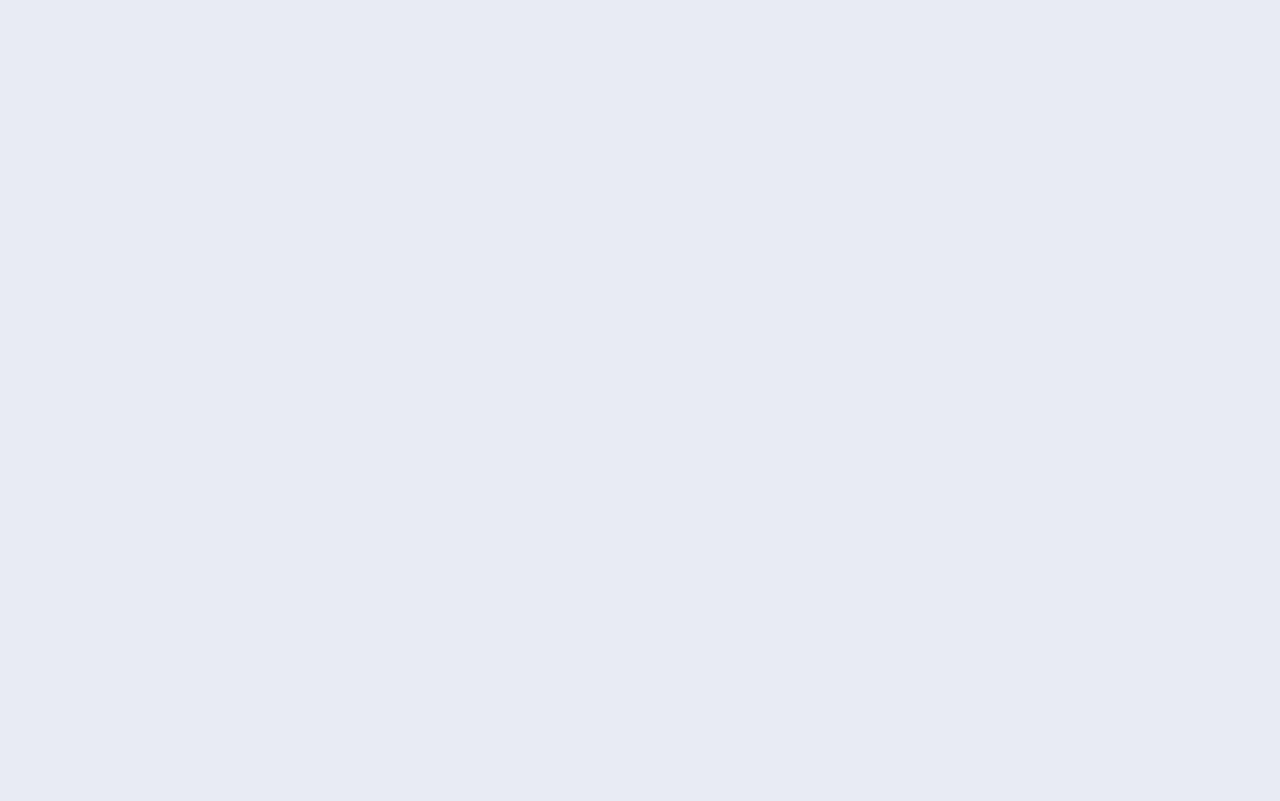
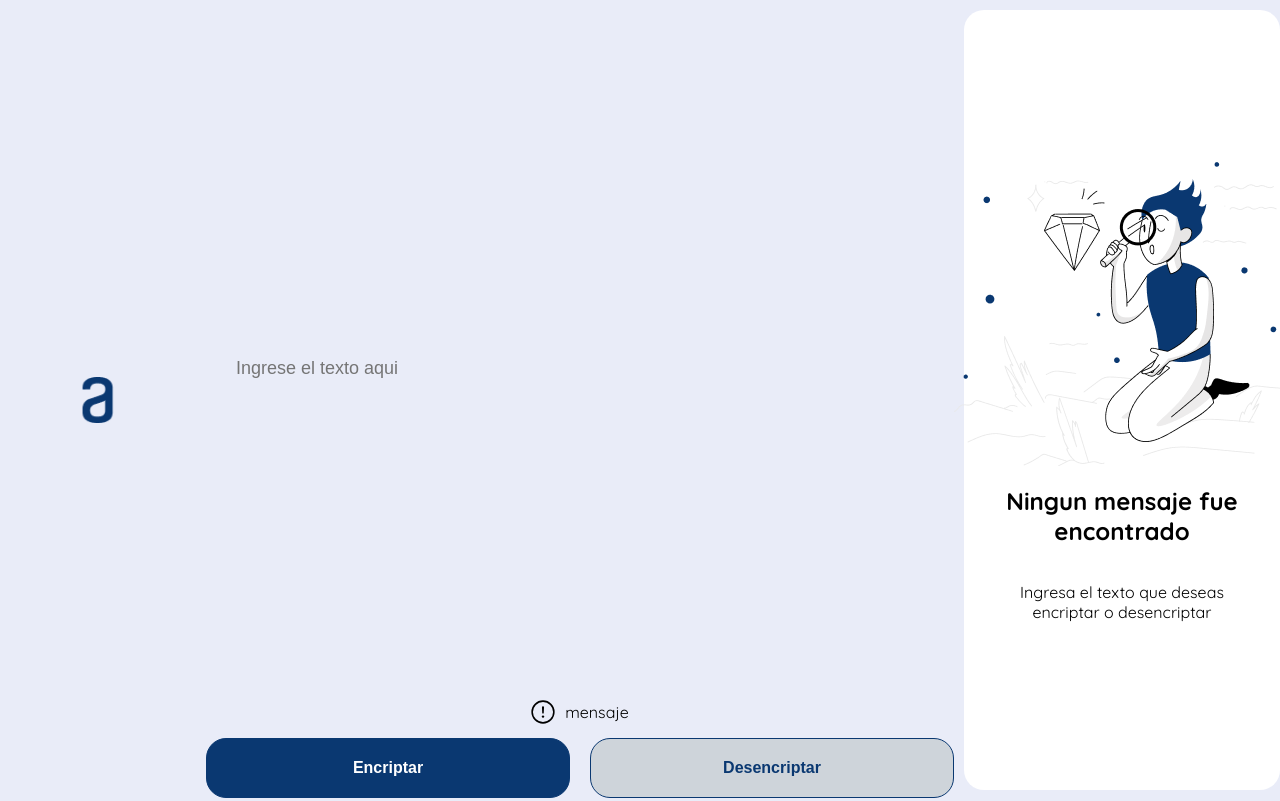
Before and after one commit to developerleonardo/encriptador-de-texto, a plain HTML site: page index.html in a window 1280 px wide. Drawn offline with Linux system fonts and the light colour scheme.

Commit message:
Estructura html de la pagina esta lista. El estilo inicial esta en una etapa avanzada

```diff
--- a/index.html
+++ b/index.html
@@ -1,12 +1,44 @@
 <!DOCTYPE html>
 <html lang="en">
+
 <head>
     <meta charset="UTF-8">
     <meta name="viewport" content="width=device-width, initial-scale=1.0">
     <title>Encriptador</title>
     <link rel="stylesheet" href="style.css">
+    <link rel="preconnect" href="https://fonts.googleapis.com">
+    <link rel="preconnect" href="https://fonts.gstatic.com" crossorigin>
+    <link href="https://fonts.googleapis.com/css2?family=Quicksand:wght@300..700&display=swap" rel="stylesheet">
+
 </head>
+
 <body>
+    <div class="container">
+        <figure class="icon">
+            <img src="./img/Logo.png" alt="logo alura">
+        </figure>
+        <div class="encryptor">
+            <div class="input-container">
+                <input type="text" placeholder="Ingrese el texto aqui">
+                <div class="buttoms-container">
+                    <div class="alert-message-container">
+                        <img src="./icons/error_circle_warning_exclamation_alert_icon_175530.svg" alt="icono de alerta">
+                        <p>mensaje</p>
+                    </div>
+                    <div class="buttons">
+                        <button>Encriptar</button>
+                        <button>Desencriptar</button>
+                    </div>
+                </div>
+            </div>
+        </div>
+        <div class="resultado-container">
+            <img src="./img/Muñeco.png" alt="imagen de una persona con una lupa en la mano, observando un diamante">
+            <h2>Ningun mensaje fue encontrado</h2>
+            <p>Ingresa el texto que deseas encriptar o desencriptar</p>
+        </div>
+    </div>
     <script src="index.js"></script>
 </body>
+
 </html>
--- a/style.css
+++ b/style.css
@@ -3,14 +3,115 @@
     --light-blue-300: #E9ECF8;
     --dark-blue-300: #0A3871;
     --gray-400: #495057;
+    --sm: 14px;
+    --md: 16px;
+    --lg: 18px;
 }
 
 body {
     background-color: var(--light-blue-300);
+    font-family: "Quicksand", sans-serif;
+    margin: 0;
 }
 
 .container {
-    width: 100px;
-    height: 100px;
+    top: 0;
+    width: 100%;
+    height: 100vh;
+    display: flex;
+    align-items: center;
+}
+
+.icon {
+    width: 10%;
+    height: 48px;
+    display: flex;
+    justify-content: center;
+    align-items: center;
+}
+
+.icon img {
+    width: 100%;
+}
+
+.encryptor {
+    display: flex;
+    flex-direction: column;
+    width: 60%;
+    height: 90%;
+}
+
+.input-container {
+    padding: 10px;
+    height: 80%;
+}
+
+.input-container input {
+    width: 90%;
+    height: 100%;
+    background-color: transparent;
+    border: none;
+    padding: 30px;
+    font-size: large;
+}
+
+.input-container input::placeholder {
+    font-size: large;
+}
+
+.buttoms-container {
+    display: flex;
+    flex-direction: column;
+    height: 20%;
+}
+
+.alert-message-container {
+    display: flex;
+    gap: 10px;
+    align-items: center;
+    justify-content: center;
+}
+
+.alert-message-container img {
+    width: 24px;
+    height: 24px;
+}
+
+.buttons {
+    display: flex;
+    gap: 20px;
+    justify-content: center;
+}
+
+.buttons button {
+    width: 380px;
+    height: 60px;
+    border-radius: 20px;
     background-color: var(--dark-blue-300);
+    font-size: medium;
+    font-weight: bold;
+    color: var(--white);
+    border: 1px solid var(--dark-blue-300);
 }
+
+.buttons button:nth-child(2) {
+    background-color: #CED4DA;
+    color: var(--dark-blue-300);
+}
+
+.resultado-container {
+    background-color: var(--white);
+    height: 90%;
+    width: 20%;
+    border-radius: 20px;
+    display: flex;
+    flex-direction: column;
+    justify-content: center;
+    align-items: center;
+    padding: 30px;
+    text-align: center;
+}
+
+.resultado-container h2 {
+    font-weight: bolder;
+}
```
Also changed, not shown: icons/error_circle_warning_exclamation_alert_icon_175530.svg (added).
